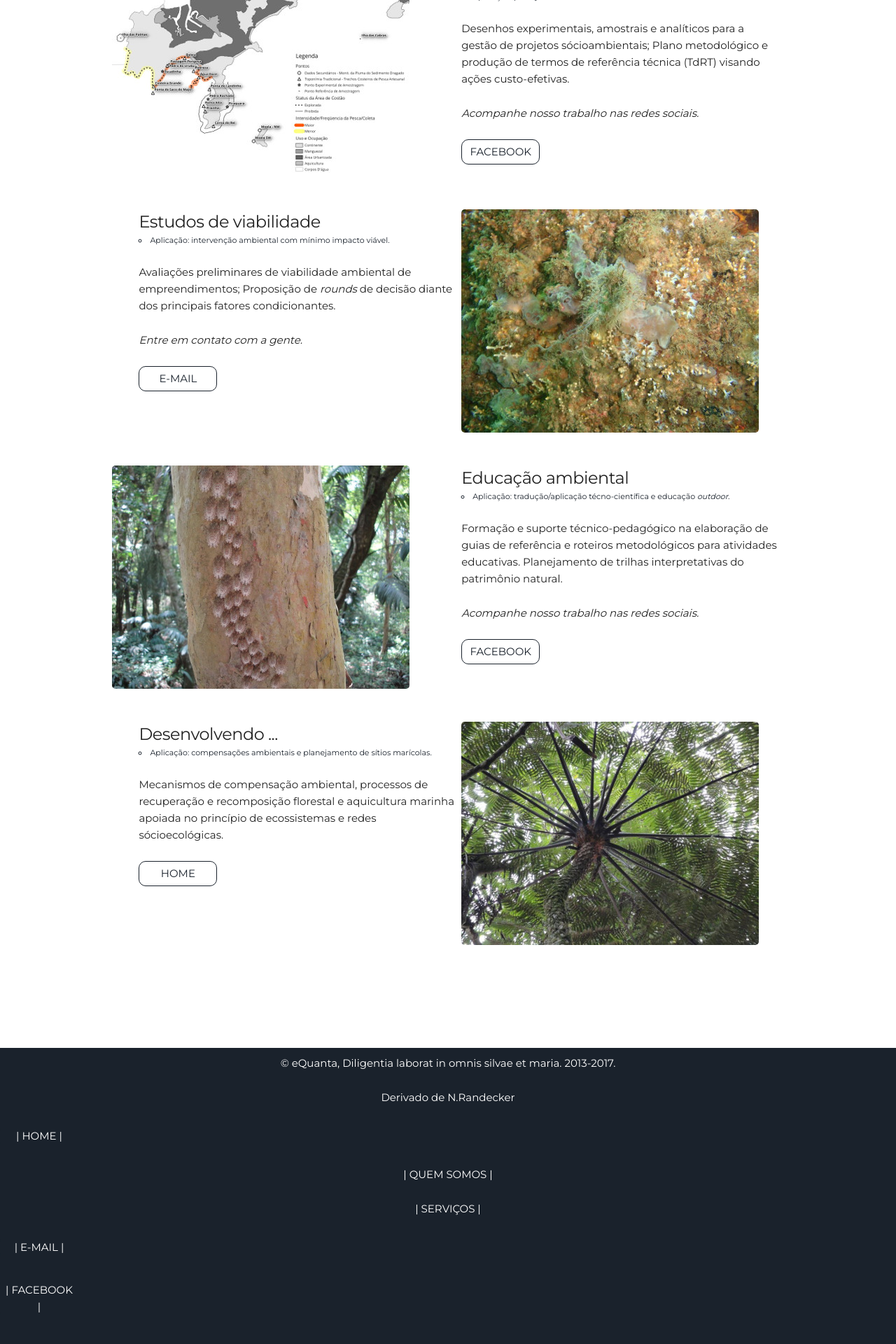
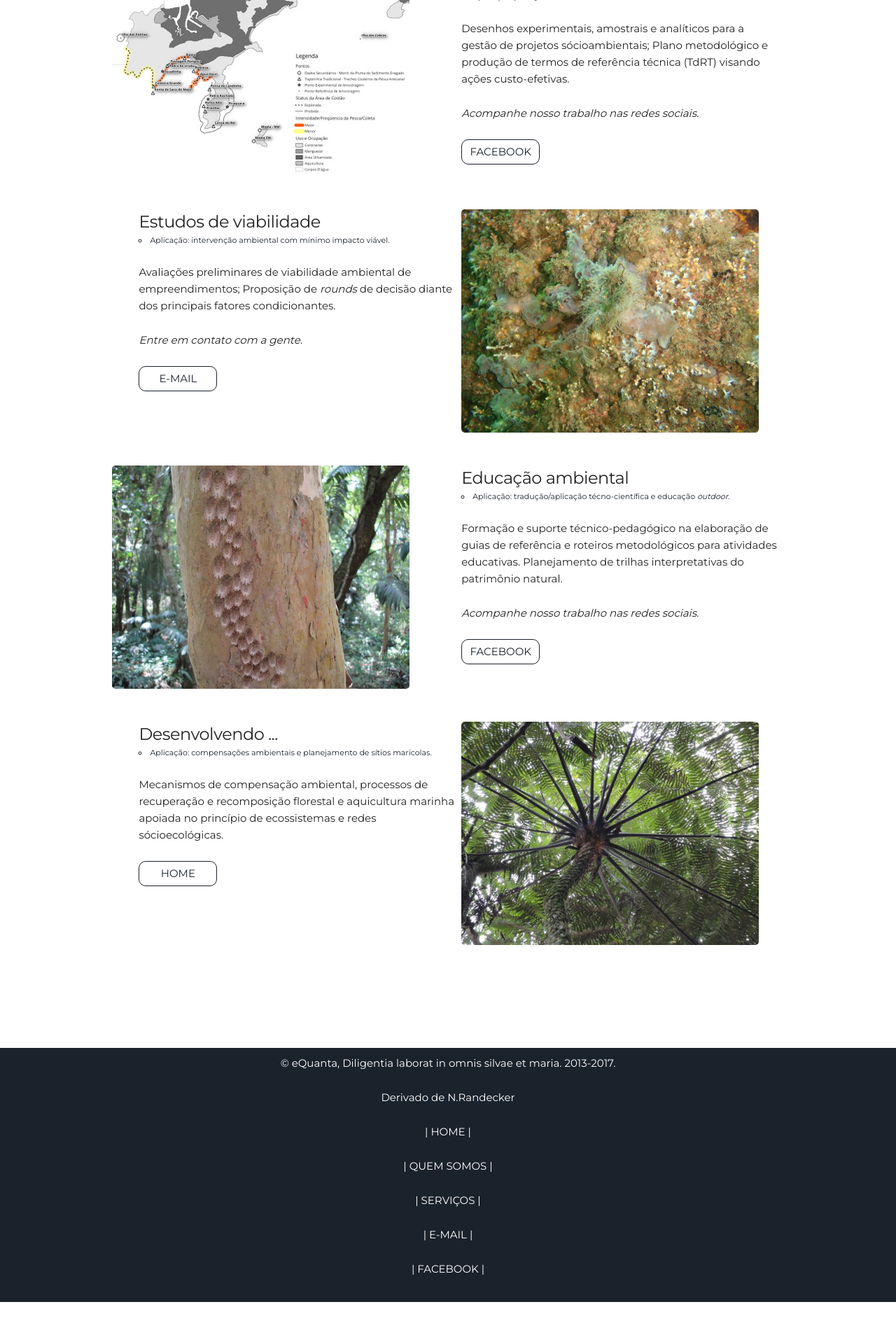
Before and after one commit to leroy1977/eQ1, a Jekyll site: the page built from index.html, in a window 1280 px wide. Shown: the part 1972-3892 px from the top of the page at 70% size. Built offline with Jekyll 4.4.1, drawn with Linux system fonts in a browser that asks for light colours; after the commit the page ends 3832 px from its top, so only the background shows below that.

Commit message:
Update footer.html

```diff
--- a/_includes/footer.html
+++ b/_includes/footer.html
@@ -2,15 +2,15 @@
     <p>&copy; {{site.username}}, {{site.description}}. 2013-2017.</p>
     <p>Derivado de <!--<a href="https://nrandecker.github.io"> --> N.Randecker <!--</a> --></p>
 
-    <p> <a class="project-link" href="#">| HOME |</a> </p>
+    <p> <a class="link" href="#">| HOME |</a> </p>
 
     <p> <a class="link" href="#about" >| QUEM SOMOS |</a> </p>
 
     <p> <a class="link" href="#projects" >| SERVIÇOS |</a> </p>
 
-    <p> <a class="project-link" href="mailto:{{site.email}}">| E-MAIL |</a> </p>
+    <p> <a class="link" href="mailto:{{site.email}}">| E-MAIL |</a> </p>
 
-    <p> <a class="project-link" href="https://www.facebook.com/eQuanta.env{{site.facebook_username}}">| FACEBOOK |</a> </p>
+    <p> <a class="link" href="https://www.facebook.com/eQuanta.env{{site.facebook_username}}">| FACEBOOK |</a> </p>
 </footer>
 <script src="//cdn.jsdelivr.net/particles.js/2.0.0/particles.min.js"></script>
 <script src="{{ "/assets/js/sweet-scroll.min.js" | prepend: site.baseurl }}"></script>
```
